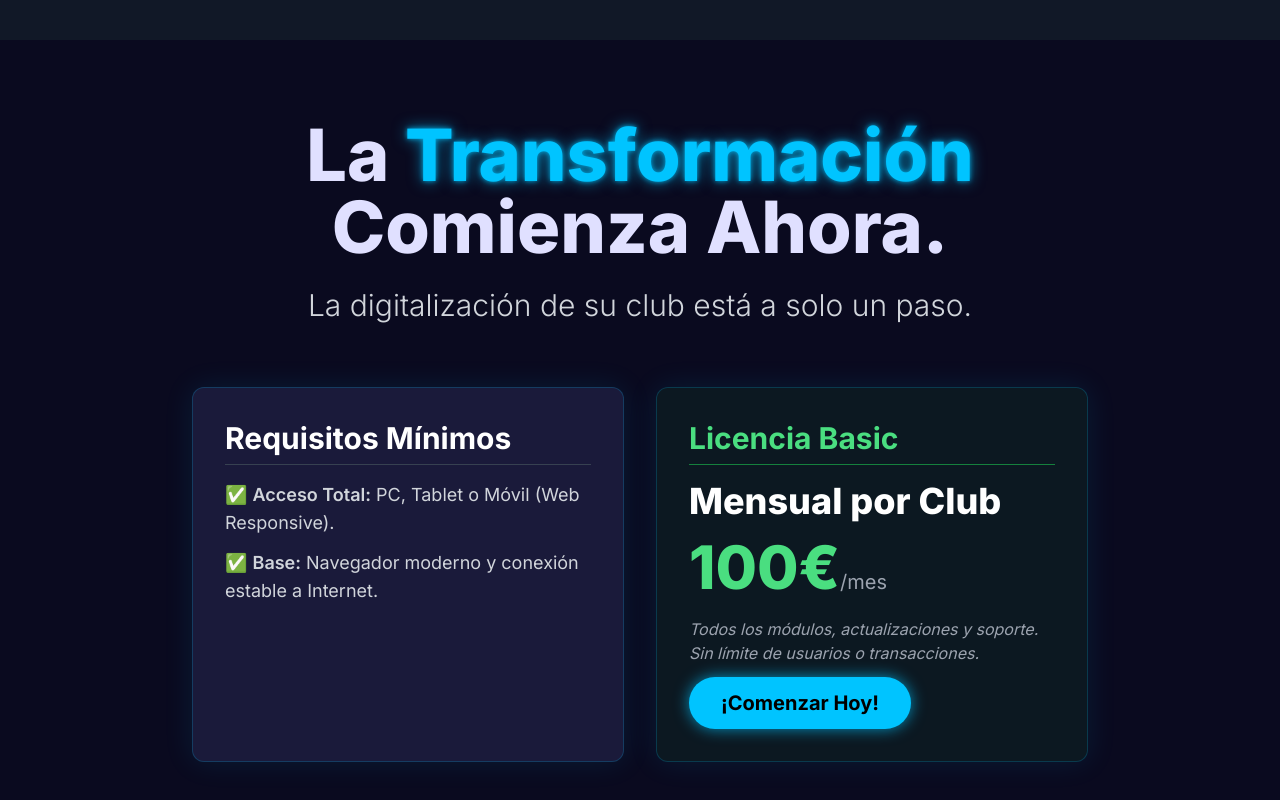
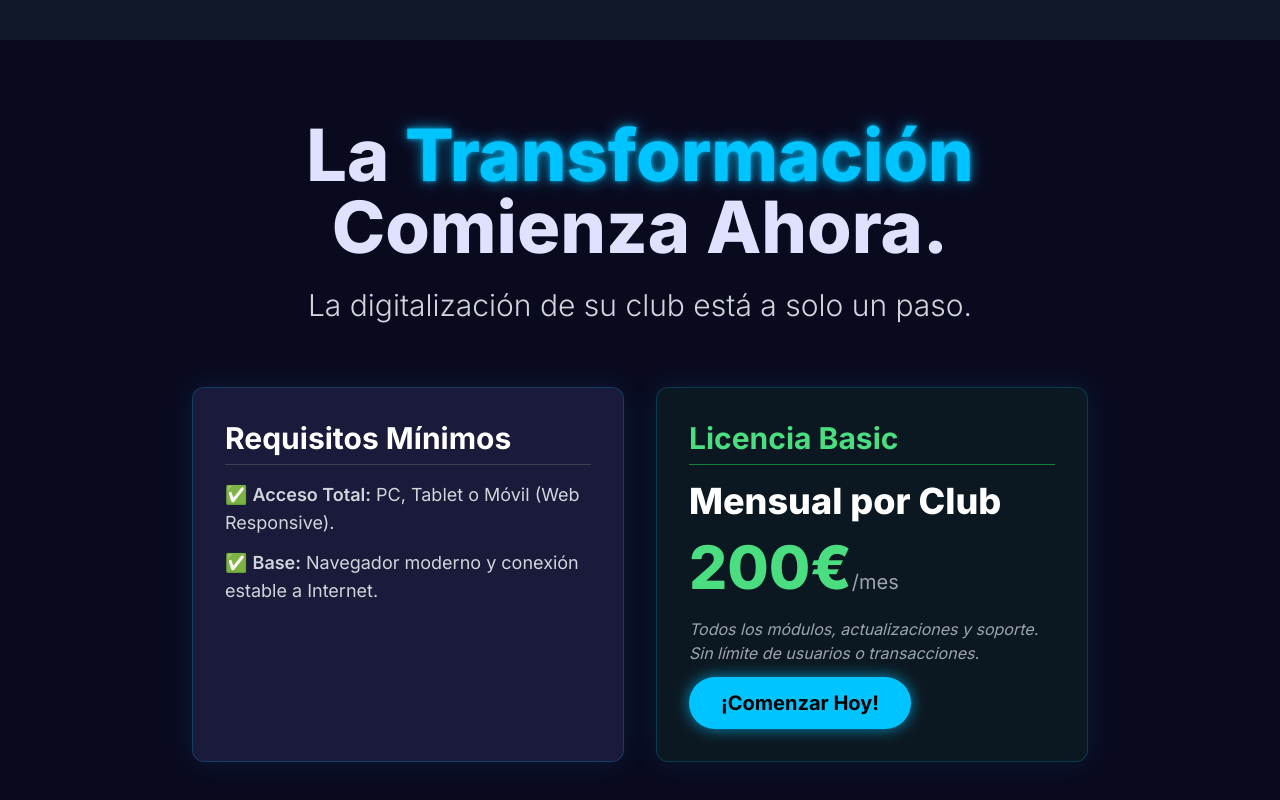
Before and after one commit to estudiohrsholding/Cannabiaweb, a plain HTML site: page index.html in a window 1280 px wide. Shown: the part 2958-3758 px from the top of the page. Drawn offline with nearby package versions, Linux system fonts and the light colour scheme.

Commit message:
Update index.html

```diff
--- a/index.html
+++ b/index.html
@@ -182,7 +182,7 @@
                     <div class="space-y-3 text-lg text-gray-300">
                         <p class="text-4xl font-extrabold text-white mb-4">Mensual por Club</p>
                         <p class="text-6xl font-extrabold text-green-400">
-                            100€<span class="text-xl font-normal text-gray-400">/mes</span>
+                            200€<span class="text-xl font-normal text-gray-400">/mes</span>
                         </p>
                         <p class="text-base text-gray-400 italic pt-2">Todos los módulos, actualizaciones y soporte. Sin límite de usuarios o transacciones.</p>
 
```
